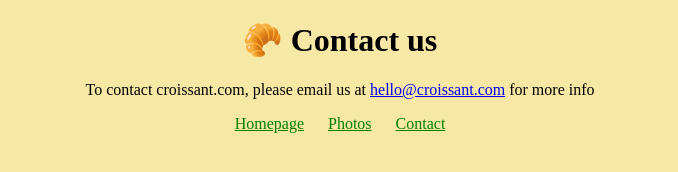
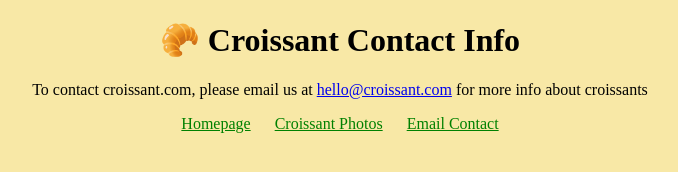
Before and after one commit to teytap/Croissant, a plain HTML site: page contact.html in a window 1280 px wide. Shown: the whole page, without its empty margins (300-978 px from the left). Drawn offline with Linux system fonts and the light colour scheme.

Commit message:
changed html for SEO

```diff
--- a/contact.html
+++ b/contact.html
@@ -4,19 +4,24 @@
     <meta charset="UTF-8" />
     <meta http-equiv="X-UA-Compatible" content="IE=edge" />
     <meta name="viewport" content="width=device-width, initial-scale=1.0" />
-    <title>Document</title>
+    <meta
+      name="description"
+      content="Email adress to contact and learn more about croissant "
+    />
+    <title>Croissant contact</title>
     <link rel="stylesheet" href="/css/style.css" />
   </head>
   <body>
-    <h1>🥐 Contact us</h1>
+    <h1>🥐 Croissant Contact Info</h1>
     <p>
       To contact croissant.com, please email us at
       <a href="mailto:hello@croissant.com">hello@croissant.com</a> for more info
+      about croissants
     </p>
     <span class="links">
       <a href="/" class="link">Homepage</a>
-      <a href="/photos.html" class="link">Photos</a>
-      <a href="/contact.html" class="link">Contact</a>
+      <a href="/photos.html" class="link">Croissant Photos</a>
+      <a href="/contact.html" class="link">Email Contact</a>
     </span>
   </body>
 </html>
```
Also changed, not shown: index.html (+3 -2 lines), photos.html (+4 -3 lines).
